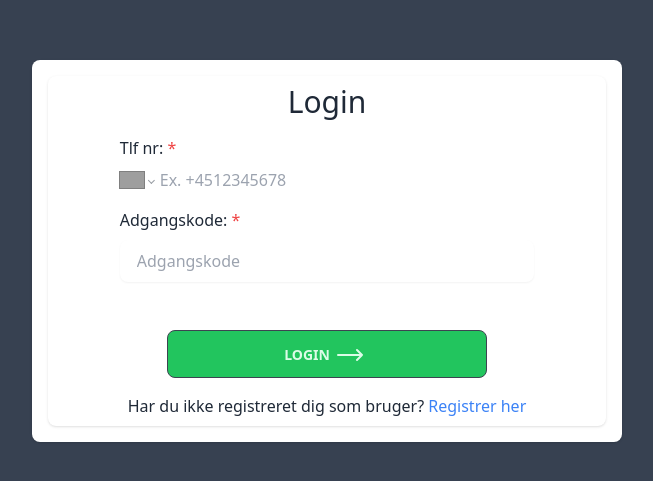
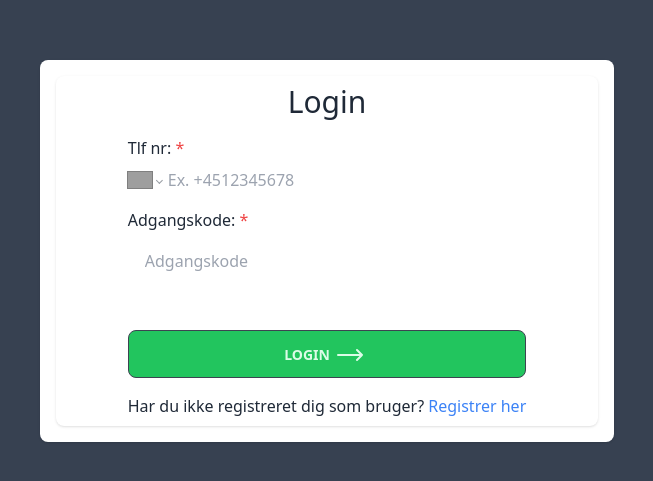
Before and after one commit to Mihusu/myBicycle, a React (Vite) app in the folder site/: page /login in a window 1280 px wide. Shown: the part 149-630 px from the top of the page, without its empty margins (313-966 px from the left). Built offline with nearby package versions, Linux system fonts and the light colour scheme; grey boxes are pictures that could not be loaded; the HTML template or start-up script is replaced by a standard one; what react-secure-storage would draw is missing.

Commit message:
Login page button now scales with the inputs

```diff
--- a/site/src/components/MyBikes/BikeComponent.jsx
+++ b/site/src/components/MyBikes/BikeComponent.jsx
@@ -75,7 +75,7 @@ export const BikeComponent = ({ data, mutate }) => {
                   </p>
                 </div>
 
-                <div className="flex w-full justify-center py-1">
+                <div className="flex w-full justify-evenly py-1">
                   <p className="font-semibold text-white">Slags:
                     <span className="font-light text-white"> {data.kind}</span>
                   </p>
@@ -87,8 +87,8 @@ export const BikeComponent = ({ data, mutate }) => {
                 </div>
 
                 <div className="flex w-full justify-evenly py-1">
-                  <p className="font-semibold text-white">Mærke:</p>
-                  <p className="text-white">{data.brand}</p>
+                  <p className="font-semibold text-white mr-1">Mærke: </p>
+                  <span className="text-white"> {data.brand}</span>
                 </div>
               </div>
             </div>
--- a/site/src/components/MyBikes/ClaimBikeComponent.jsx
+++ b/site/src/components/MyBikes/ClaimBikeComponent.jsx
@@ -84,6 +84,8 @@ export const ClaimBikeComponent = () => {
             <div className="flex justify-center text-l font-light text-gray-800 sm:text-3xl dark:text-white">
                 Indløs din første cykel ved at trykke på cyklen
             </div>
+
+            {/* After clicking on the bike, this will appear */}
             {isOpen && (
                 <motion.div>
                     <form
--- a/site/src/pages/Login.jsx
+++ b/site/src/pages/Login.jsx
@@ -93,15 +93,15 @@ function PageLogin() {
                         </label>
                         <input
                             type="password"
-                            className="rounded-lg border-transparent flex-1 appearance-none border border-gray-300 w-full py-2 px-4 bg-white text-gray-700 placeholder-gray-400 shadow-sm text-base focus:outline-none focus:ring-2 focus:ring-purple-600 focus:border-transparent"
+                            className="rounded-lg border-transparent flex-1 border border-gray-300 w-full py-2 px-4 bg-white text-gray-700 placeholder-gray-400 focus:ring-2 focus:ring-purple-600 focus:border-transparent action-password"
                             placeholder="Adgangskode"
                             {...register('password')}
                         />
                     </div>
 
-                    <div className="flex flex-col justify-center items-center space-y-2 sm:px-2 md:px-4 lg:px-10">
+                    <div className="flex flex-col justify-center items-center space-y-2 px-8">
 
-                        <button className="btn my-2 mt-8 w-full max-w-xs bg-green-500 py-2 px-4 text-green-100" type="submit">
+                        <button className="btn my-2 mt-8 w-full bg-green-500 py-2 text-green-100" type="submit">
                             Login
                             <svg
                                 xmlns="http://www.w3.org/2000/svg"
@@ -109,7 +109,7 @@ function PageLogin() {
                                 viewBox="0 0 24 24"
                                 strokeWidth={1.5}
                                 stroke="currentColor"
-                                className="h-8 w-10"
+                                className="h-8 w-10 login-button"
                             >
                                 <path
                                     strokeLinecap="round"
```
Also changed, not shown: 1 other file (tests, documents, lock files or other folders).
